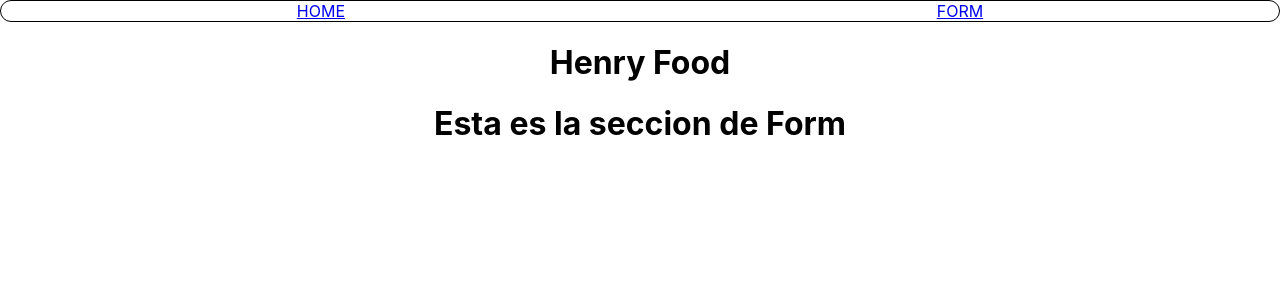
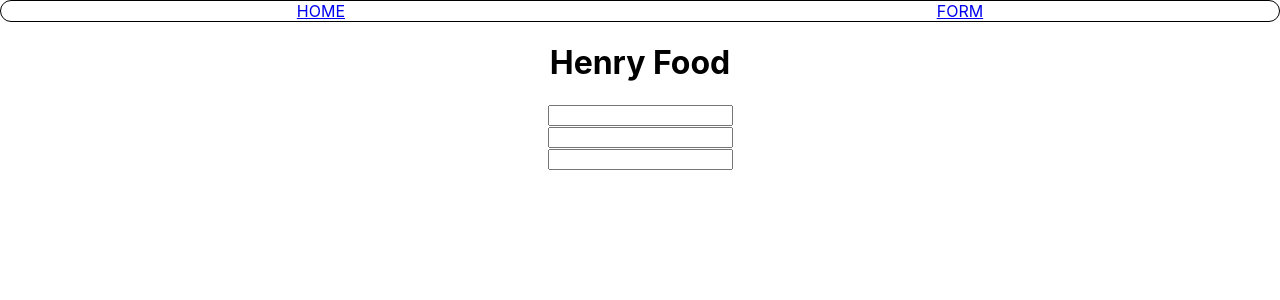
Before and after one commit to CristianSombra/PI-Food-main, a React (Create React App) app in the folder client/: page /create in a window 1280 px wide. Shown: the top 300 px of the page. Built offline with nearby package versions, Linux system fonts and the light colour scheme.

Commit message:
Modificaciones

```diff
--- a/client/src/index.js
+++ b/client/src/index.js
@@ -2,7 +2,6 @@ import React from 'react';
 import ReactDOM from 'react-dom';
 import './index.css';
 import App from './App';
-import reportWebVitals from './reportWebVitals';
 import { BrowserRouter } from "react-router-dom";
 import { Provider } from 'react-redux';
 import { store }  from './redux/store';
@@ -10,15 +9,8 @@ import { store }  from './redux/store';
 ReactDOM.render(
   <BrowserRouter>
   <Provider store = {store}>
-  <React.StrictMode>
     <App />
-  </React.StrictMode>
   </Provider>
   </BrowserRouter>,
   document.getElementById('root')
 );
-
-// If you want to start measuring performance in your app, pass a function
-// to log results (for example: reportWebVitals(console.log))
-// or send to an analytics endpoint. Learn more: https://bit.ly/CRA-vitals
-reportWebVitals();
--- a/client/src/views/form/form.jsx
+++ b/client/src/views/form/form.jsx
@@ -1,9 +1,31 @@
 const form = () => {
     return(
-        <>
-            <h1>Esta es la seccion de Form</h1>
+        <form>
+            <div>
+                <label>
 
-        </>
+                </label>
+                <input>
+
+                </input>
+            </div>
+            <div>
+                <label>
+
+                </label>
+                <input>
+
+                </input>
+            </div>
+            <div>
+                <label>
+
+                </label>
+                <input>
+
+                </input>
+            </div>
+        </form>
     )
 };
 
```
Also changed, not shown: 1 other file (tests, documents, lock files or other folders).
